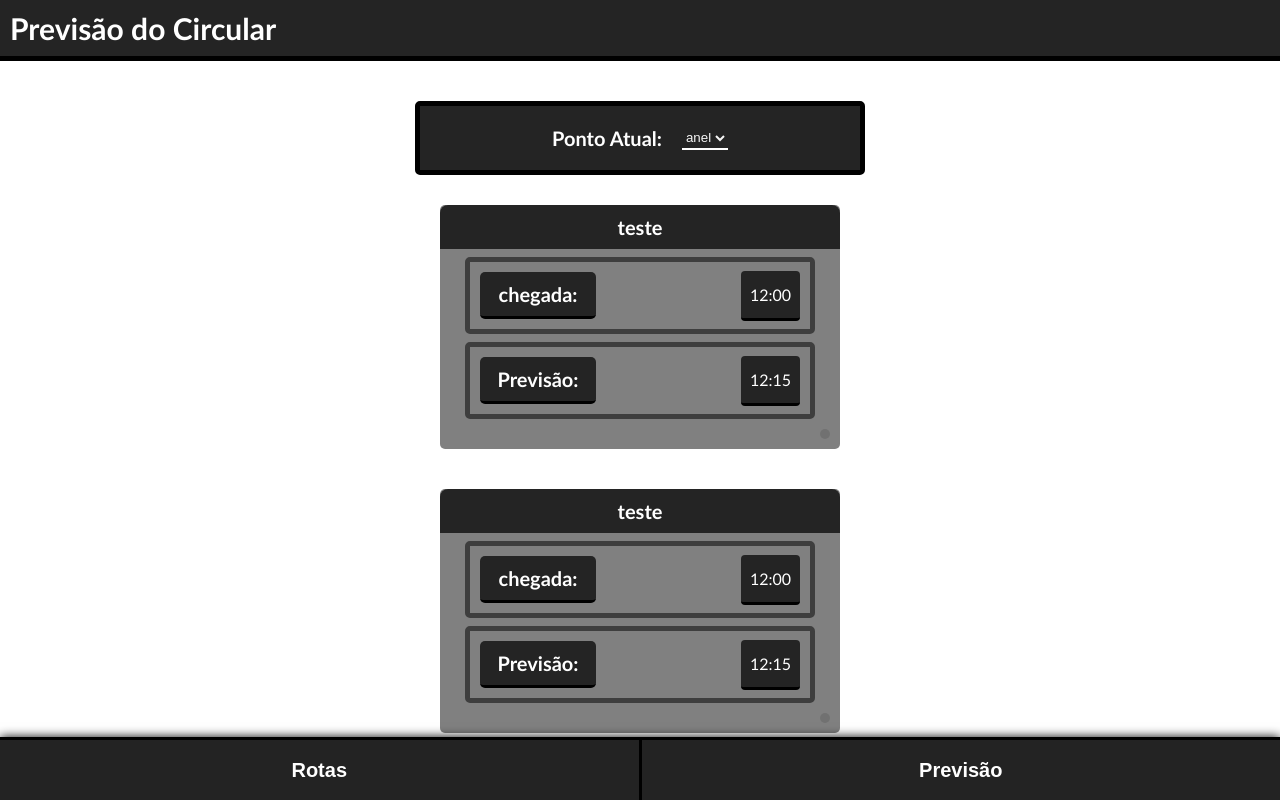
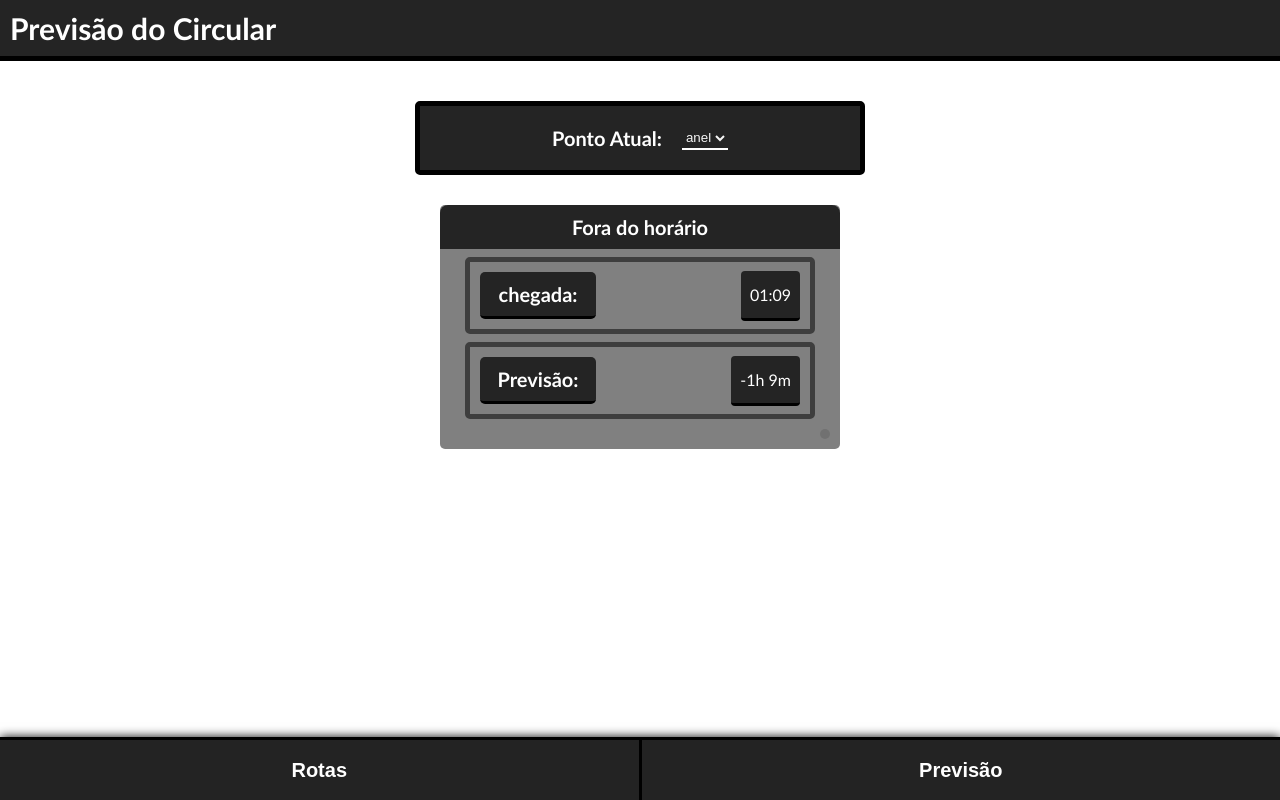
Before and after one commit to ufjf-dcc207/ufjf-dcc207-2024-3-a-trb1-Miguel-Dias-112, a React (Vite) app: page /cadeCircular/rotas in a window 1280 px wide. Both pictures are taken after a click on the button "Previsão". Shown: the top 800 px of the page. Built offline with nearby package versions, Linux system fonts and the light colour scheme.

Commit message:
cria aproximação de horas

```diff
--- a/src/APIS/circularAPI.tsx
+++ b/src/APIS/circularAPI.tsx
@@ -1,14 +1,16 @@
 export type Rotas= {
     nome: string
-    pontos: string[]
+    pontos: string[],
   }
 type Horario = {
     nome: string,
     rotas: Rotas[],
+
     intervaloPontos: number,
     inicio: string,
     fim: string,
 }
+
 const OdontoIchDireto ={
     nome: "Odonto-ICH direto",
     pontos: [ "RU",  "ICB ", "Educação Física ", "Curva da Represa ", "Farmácia ", "Enfermagem ", "Direito ", "Letras "," Ciências Biológicas ", "IAD ", "RU"]
@@ -60,9 +62,22 @@ const Horarios: Horario[] = [
             HURUDireto,
             Circular
         ],
+
         intervaloPontos: 5
       }
 ]
+const HorariosFora: Horario= {
+    nome: "fora do horário",
+    inicio: "21:00:00",
+    fim: "24:00:00",
+    rotas: [
+        {nome: "Fora do horário",
+        pontos: ["Fora do horário"],}
+
+    ],
+
+    intervaloPontos: 5
+  }
 class CircularAPI {
     getRotas(): Rotas[]{
         return Rotas
@@ -80,19 +95,37 @@ class CircularAPI {
             return rota.nome === nome
         })[0]
     }
-    getHorarioByDate(){
+    calculateTime(ponto: string, rota: Rotas): {tempo:string, restante:string}{
+        const index = rota.pontos.indexOf(ponto)
+        const horario = this.horariosDate
+        const intervalo = horario.intervaloPontos
+        const time = new Date()
+        time.setMinutes(time.getMinutes() + intervalo * index)
+        const hours = time.getHours().toString().padStart(2, '0')
+        const minutes = time.getMinutes().toString().padStart(2, '0')
+
+        const diaAtual = new Date()
+        const diffInMs   = time.getTime() - diaAtual.getTime()
+        const diffInHours = Math.floor(diffInMs / 1000 / 60 / 60)
+
+        return {
+            tempo: `${hours}:${minutes}`,
+            restante: `${diffInHours}h ${time.getMinutes()}m`
+        }
+    }
+    get horariosDate(): Horario{
         const date = new Date()
-        const hora = date.getHours()
-        const minuto = date.getMinutes()
-        const currentHorario = `${hora}:${minuto}`
-        const horario = Horarios.filter( (horario) => {
-            return horario.inicio <= currentHorario && horario.fim >= currentHorario
+        const _horario = Horarios.filter( (horario: Horario) => {
+            const inicio = new Date(date.toDateString() + " " + horario.inicio)
+            const fim = new Date(date.toDateString() + " " + horario.fim)
+            return date >= inicio && date <= fim
         })
-        console.log("horarioapi",horario)
-        return horario
+        if(_horario.length == 0){
+            return HorariosFora
+        }else{
+            return _horario[0]
+        }
     }
-    static getHorariosAlmoco(){
-        return Horarios
-    }
+
 }
 export default new CircularAPI()
--- a/src/Componentes/Previsão/Previsão.tsx
+++ b/src/Componentes/Previsão/Previsão.tsx
@@ -1,18 +1,14 @@
 import './Previsão.css'
-type Rotas= {
-    nome: string
-    id: number
-    pontos: string[]
-  }
-type Horario = {
-    nome: string,
-    rotas: Rotas[],
-    intervaloPontos: number,
+import circularAPI, { Rotas } from '../../APIS/circularAPI'
+interface HorarioProps {
+    horaChegada: string;
+    horaPrevisão: string;
+    nome: string;
 }
-type HorarioProps = {
-    horaChegada: string,
-    horaPrevisão: string,
-    nome: string,
+interface Horario {
+    nome: string;
+    rotas: Rotas[];
+    intervaloPontos: number;
 }
 function Horario( {horaChegada, horaPrevisão, nome}: HorarioProps){
     return(
@@ -32,15 +28,10 @@ function Horario( {horaChegada, horaPrevisão, nome}: HorarioProps){
     </div>
     )
 }
-const Horarios: Horario[] = [
-    { nome: "almoco", rotas: [
-        { nome: "teste", id: 1, pontos: ["ponto1", "ponto2"] },
-        { nome: "teste", id: 2, pontos: ["ponto1", "ponto2", "ponto3"] },
-        { nome: "teste", id: 3, pontos: ["ponto1"] },
-        { nome: "teste", id: 4, pontos: ["ponto1", "ponto2"] }
-    ], intervaloPontos: 15 },
-]
+
+
 function Previsão() {
+  const horarios = circularAPI.horariosDate
   return (
 
       <div className='Previsão'>
@@ -59,10 +50,13 @@ function Previsão() {
           </section>
           <div className='Previsões'>
             {
-            Horarios[0].rotas.map(
+            horarios.rotas.map(
                 (rota:Rotas) => {
+                    const horas = circularAPI.calculateTime('Letras ', rota)
+                    const horaChegada = horas.tempo
+                    const restante = horas.restante
                     return (
-                      <Horario horaChegada="12:00" horaPrevisão="12:15" nome={rota.nome}></Horario>
+                      <Horario horaChegada={horaChegada} horaPrevisão={restante} nome={rota.nome}></Horario>
                 );
                 }
             )
```
